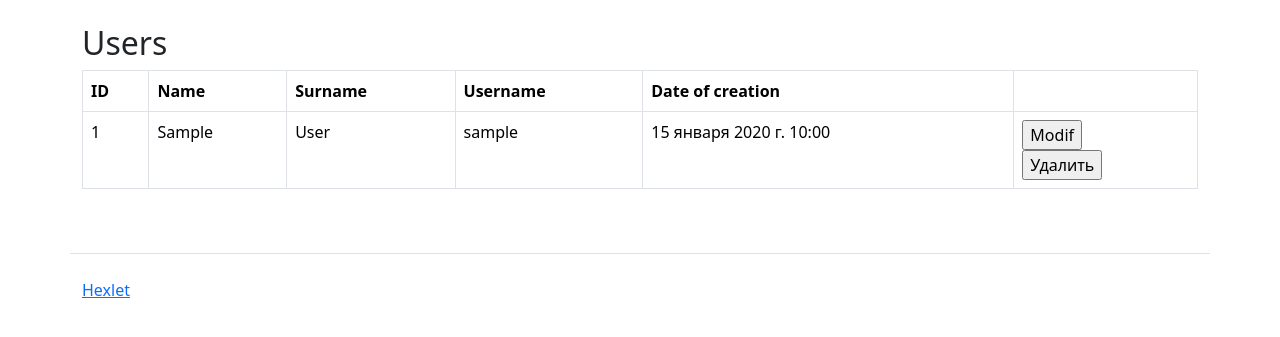
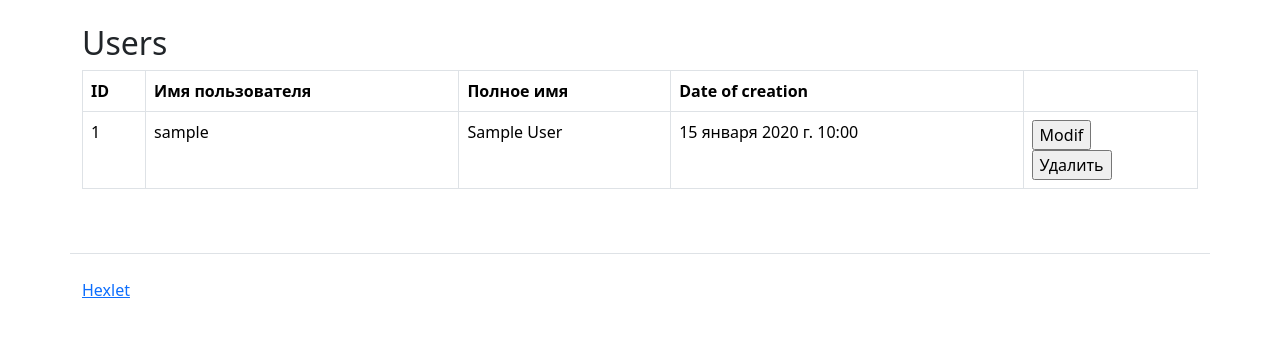
Before and after one commit to al-ov73/python-project-52, a Django app: page /users/ in a window 1280 px wide. Shown: the part 56-393 px from the top of the page. Run offline with Django 5.2, Linux system fonts and the light colour scheme; tables that the repository leaves empty hold one stand-in row (values such as "Sample post"); some libraries are stand-ins or nearby versions.

Commit message:
names in usertable

```diff
--- a/task_manager/templates/users/index.html
+++ b/task_manager/templates/users/index.html
@@ -11,9 +11,8 @@
     <thead>
     <tr>
       <th>ID</th>
-      <th>{% trans 'Name' %}</th>
-      <th>{% trans 'Surname' %}</th>
-      <th>{% trans 'Username' %}</th>
+      <th>Имя пользователя</th>
+      <th>Полное имя</th>
       <th>{% trans 'Date of creation' %}</th>
       <th></th>
     </tr>
@@ -21,9 +20,8 @@
     {% for user in users %}
     <tr>
       <td>{{ user.id }}</td>
-      <td>{{ user.user.first_name }}</td>
-      <td>{{ user.user.last_name }}</td>
       <td>{{ user.user.username }}</td>
+      <td>{{ user.user.first_name }} {{ user.user.last_name }}</td>
       <td>{{ user.user.date_joined }}</td>
       <td>
           <form action="{% url 'users_update' user.id %}" method="get">
```
